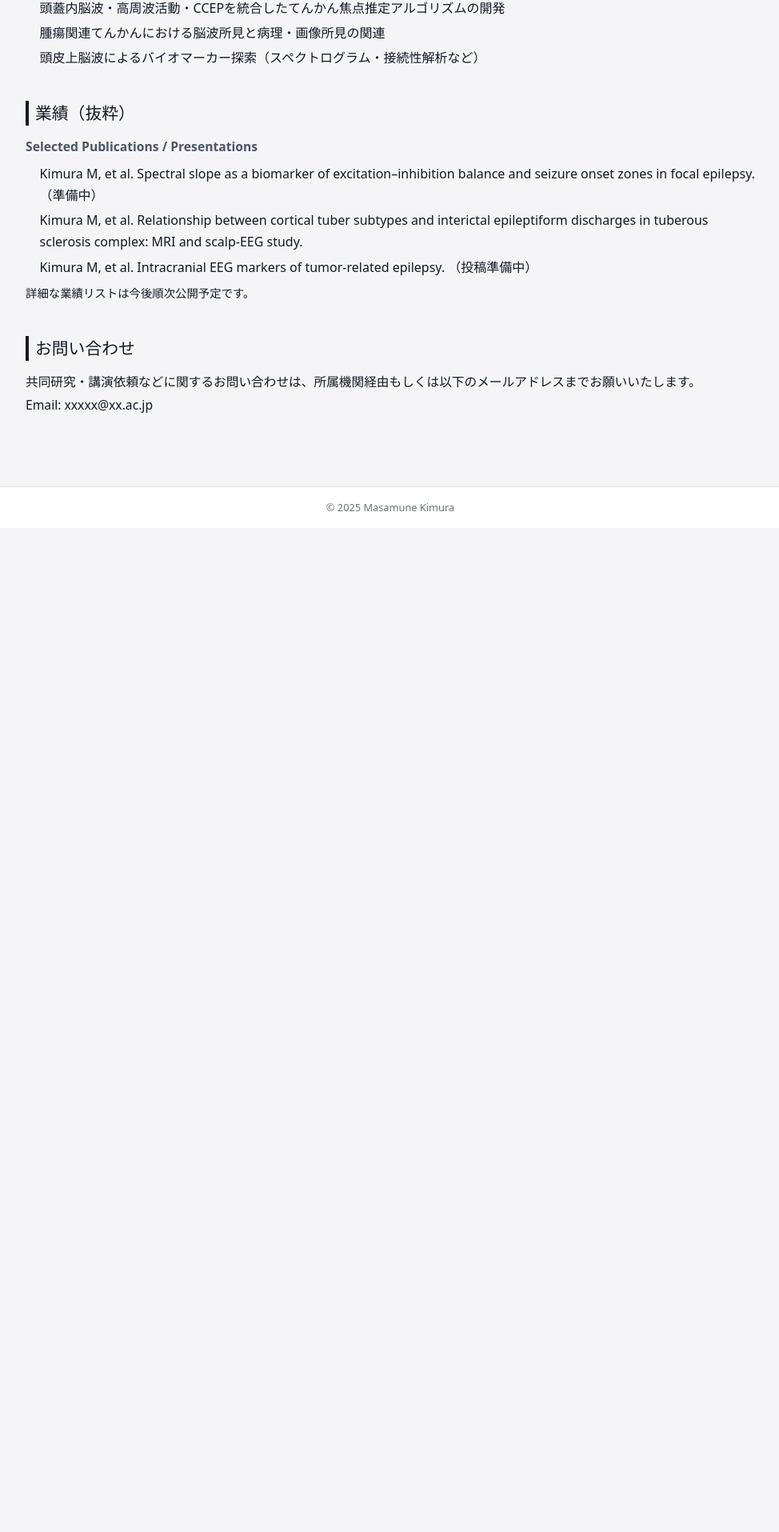
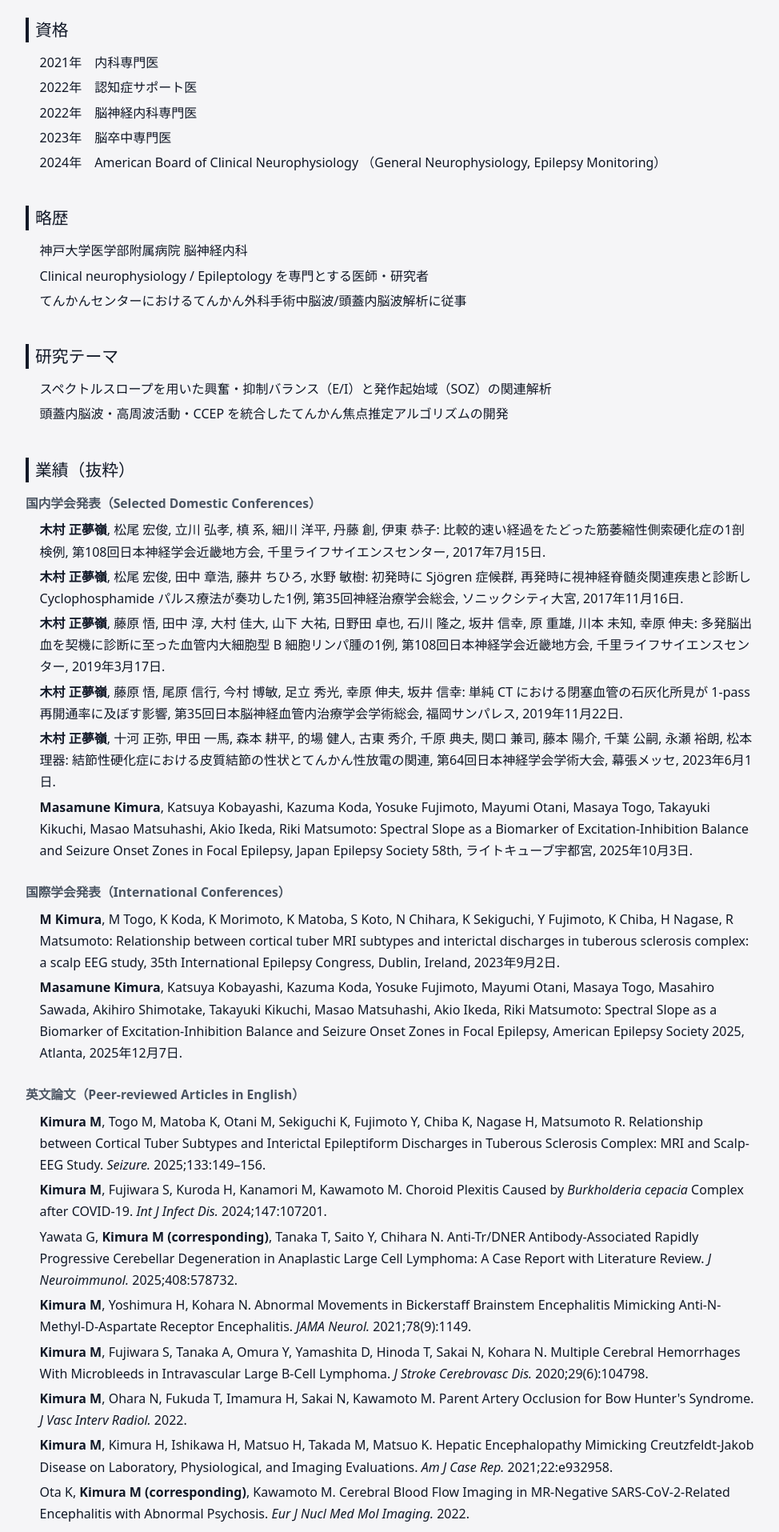
Before and after one commit to masamune-kimura/personal-website, a Next.js app: page /ja in a window 1280 px wide. Shown: the part 832-2747 px from the top of the page at 80% size, without its empty margins (152-1126 px from the left). Before the commit the page ends 1492 px from the top, so only its background shows below. Built offline with nearby package versions, Linux system fonts and the light colour scheme.

Commit message:
Update xxx

```diff
--- a/app/ja/page.tsx
+++ b/app/ja/page.tsx
@@ -5,21 +5,20 @@ export default function JapaneseHome() {
       <section className="section">
         <h2>ご挨拶</h2>
         <p>
-          木村政宗（Masamune Kimura）と申します。脳神経内科医として主にてんかん診療と
-          脳波（特に頭蓋内脳波）の解析に従事しています。臨床現場での経験と研究を通じて、
-          てんかん外科の精度向上と、患者さん一人ひとりに最適な治療選択を届けることを目指しています。
+          木村 正夢嶺（Masamune Kimura）です。脳神経内科医として主にてんかん診療と
+          脳波（特に頭蓋内脳波）の解析を専門としています。臨床現場での経験と研究を通じて、
+          患者さん一人ひとりに最適な治療選択を届けることを目指しています。
         </p>
       </section>
 
       <section className="section">
         <h2>専門分野</h2>
-        <p className="section-subtitle">Clinical & Research Interests</p>
+        <p className="section-subtitle">Clinical &amp; Research Interests</p>
         <ul>
           <li>てんかん（特に難治性焦点てんかん）の診断と治療</li>
           <li>頭蓋内脳波（ECoG・深部電極）を用いたてんかん焦点同定</li>
           <li>スペクトルスロープ・非周期成分を指標とした興奮・抑制バランス（E/I）の評価</li>
-          <li>高周波活動（HFOs）やCCEPを用いた機能結合・てんかんネットワーク解析</li>
-          <li>腫瘍関連てんかんにおける脳波・病理・画像の統合解析</li>
+          <li>高周波活動（HFOs）や CCEP を用いた機能結合・てんかんネットワーク解析</li>
         </ul>
         <div className="badge-list">
           <span className="badge">Epilepsy</span>
@@ -30,11 +29,39 @@ export default function JapaneseHome() {
       </section>
 
       <section className="section">
+        <h2>学歴・職歴</h2>
+        <p className="section-subtitle">Education &amp; Professional Experience</p>
+        <ul>
+          <li>2009年　洛南高等学校 Ⅲ類 卒業</li>
+          <li>2009年　京都府立医科大学 医学部 医学科</li>
+          <li>2011年 9–11月　TAFE Queensland Gold Coast, English Language Intensive Courses for Overseas Students</li>
+          <li>2016年　近江八幡市立総合医療センター </li>
+          <li>2018年　神戸市立医療センター中央市民病院 神経内科</li>
+          <li>2022年　神戸大学医学部附属病院 脳神経内科 医員</li>
+          <li>2022年　神戸大学大学院 医学研究科 内科学講座 脳神経内科学分野 大学院生</li>
+        </ul>
+      </section>
+
+      <section className="section">
+        <h2>資格</h2>
+        <ul>
+          <li>2021年　内科専門医</li>
+          <li>2022年　認知症サポート医</li>
+          <li>2022年　脳神経内科専門医</li>
+          <li>2023年　脳卒中専門医</li>
+          <li>
+            2024年　American Board of Clinical Neurophysiology
+            （General Neurophysiology, Epilepsy Monitoring）
+          </li>
+        </ul>
+      </section>
+
+      <section className="section">
         <h2>略歴</h2>
         <ul>
-          <li>神戸大学医学部 脳神経内科</li>
+          <li>神戸大学医学部附属病院 脳神経内科</li>
           <li>Clinical neurophysiology / Epileptology を専門とする医師・研究者</li>
-          <li>てんかんセンターにおけるビデオ脳波モニタリング・頭蓋内脳波評価に従事</li>
+          <li>てんかんセンターにおけるてんかん外科手術中脳波/頭蓋内脳波解析に従事</li>
         </ul>
       </section>
 
@@ -42,38 +69,156 @@ export default function JapaneseHome() {
         <h2>研究テーマ</h2>
         <ul>
           <li>
-            スペクトルスロープを用いた興奮・抑制バランスと発作起始域（SOZ）の関連解析
+            スペクトルスロープを用いた興奮・抑制バランス（E/I）と発作起始域（SOZ）の関連解析
           </li>
           <li>
-            頭蓋内脳波・高周波活動・CCEPを統合したてんかん焦点推定アルゴリズムの開発
+            頭蓋内脳波・高周波活動・CCEP を統合したてんかん焦点推定アルゴリズムの開発
           </li>
-          <li>腫瘍関連てんかんにおける脳波所見と病理・画像所見の関連</li>
-          <li>頭皮上脳波によるバイオマーカー探索（スペクトログラム・接続性解析など）</li>
         </ul>
       </section>
 
       <section className="section">
         <h2>業績（抜粋）</h2>
-        <p className="section-subtitle">Selected Publications / Presentations</p>
+        <p className="section-subtitle">国内学会発表（Selected Domestic Conferences）</p>
         <ul>
           <li>
-            Kimura M, et al. Spectral slope as a biomarker of
-            excitation–inhibition balance and seizure onset zones in focal
-            epilepsy. （準備中）
+            <strong>木村 正夢嶺</strong>, 松尾 宏俊, 立川 弘孝, 槙 系, 細川 洋平, 丹藤 創, 伊東 恭子:
+            比較的速い経過をたどった筋萎縮性側索硬化症の1剖検例,
+            第108回日本神経学会近畿地方会, 千里ライフサイエンスセンター, 2017年7月15日.
           </li>
           <li>
-            Kimura M, et al. Relationship between cortical tuber subtypes and
-            interictal epileptiform discharges in tuberous sclerosis complex:
-            MRI and scalp-EEG study.
+            <strong>木村 正夢嶺</strong>, 松尾 宏俊, 田中 章浩, 藤井 ちひろ, 水野 敏樹:
+            初発時に Sjögren 症候群, 再発時に視神経脊髄炎関連疾患と診断し
+            Cyclophosphamide パルス療法が奏功した1例,
+            第35回神経治療学会総会, ソニックシティ大宮, 2017年11月16日.
           </li>
           <li>
-            Kimura M, et al. Intracranial EEG markers of tumor-related
-            epilepsy. （投稿準備中）
+            <strong>木村 正夢嶺</strong>, 藤原 悟, 田中 淳, 大村 佳大, 山下 大祐, 日野田 卓也, 石川 隆之,
+            坂井 信幸, 原 重雄, 川本 未知, 幸原 伸夫:
+            多発脳出血を契機に診断に至った血管内大細胞型 B 細胞リンパ腫の1例,
+            第108回日本神経学会近畿地方会, 千里ライフサイエンスセンター, 2019年3月17日.
+          </li>
+          <li>
+            <strong>木村 正夢嶺</strong>, 藤原 悟, 尾原 信行, 今村 博敏, 足立 秀光, 幸原 伸夫, 坂井 信幸:
+            単純 CT における閉塞血管の石灰化所見が 1-pass 再開通率に及ぼす影響,
+            第35回日本脳神経血管内治療学会学術総会, 福岡サンパレス, 2019年11月22日.
+          </li>
+          <li>
+            <strong>木村 正夢嶺</strong>, 十河 正弥, 甲田 一馬, 森本 耕平, 的場 健人, 古東 秀介, 千原 典夫,
+            関口 兼司, 藤本 陽介, 千葉 公嗣, 永瀬 裕朗, 松本 理器:
+            結節性硬化症における皮質結節の性状とてんかん性放電の関連,
+            第64回日本神経学会学術大会, 幕張メッセ, 2023年6月1日.
+          </li>
+          <li>
+            <strong>Masamune Kimura</strong>, Katsuya Kobayashi, Kazuma Koda, Yosuke Fujimoto,
+            Mayumi Otani, Masaya Togo, Takayuki Kikuchi, Masao Matsuhashi, Akio Ikeda,
+            Riki Matsumoto:
+            Spectral Slope as a Biomarker of Excitation-Inhibition Balance and Seizure Onset Zones
+            in Focal Epilepsy, Japan Epilepsy Society 58th, ライトキューブ宇都宮, 2025年10月3日.
           </li>
         </ul>
-        <p style={{ fontSize: "0.9rem", marginTop: "0.4rem" }}>
-          詳細な業績リストは今後順次公開予定です。
+
+        <p className="section-subtitle" style={{ marginTop: "1.5rem" }}>
+          国際学会発表（International Conferences）
         </p>
+        <ul>
+          <li>
+            <strong>M Kimura</strong>, M Togo, K Koda, K Morimoto, K Matoba, S Koto, N Chihara, K Sekiguchi,
+            Y Fujimoto, K Chiba, H Nagase, R Matsumoto:
+            Relationship between cortical tuber MRI subtypes and interictal discharges in
+            tuberous sclerosis complex: a scalp EEG study, 35th International Epilepsy Congress,
+            Dublin, Ireland, 2023年9月2日.
+          </li>
+          <li>
+            <strong>Masamune Kimura</strong>, Katsuya Kobayashi, Kazuma Koda, Yosuke Fujimoto, Mayumi Otani,
+            Masaya Togo, Masahiro Sawada, Akihiro Shimotake, Takayuki Kikuchi, Masao Matsuhashi,
+            Akio Ikeda, Riki Matsumoto:
+            Spectral Slope as a Biomarker of Excitation-Inhibition Balance and Seizure Onset Zones
+            in Focal Epilepsy, American Epilepsy Society 2025, Atlanta, 2025年12月7日.
+          </li>
+        </ul>
+
+        <p className="section-subtitle" style={{ marginTop: "1.5rem" }}>
+          英文論文（Peer-reviewed Articles in English）
+        </p>
+        <ul>
+          <li>
+            <strong>Kimura M</strong>, Togo M, Matoba K, Otani M, Sekiguchi K, Fujimoto Y, Chiba K, Nagase H,
+            Matsumoto R. Relationship between Cortical Tuber Subtypes and Interictal
+            Epileptiform Discharges in Tuberous Sclerosis Complex: MRI and Scalp-EEG Study.
+            <em> Seizure.</em> 2025;133:149–156.
+          </li>
+          <li>
+            <strong>Kimura M</strong>, Fujiwara S, Kuroda H, Kanamori M, Kawamoto M. Choroid Plexitis Caused by
+            <em> Burkholderia cepacia</em> Complex after COVID-19.
+            <em> Int J Infect Dis.</em> 2024;147:107201.
+          </li>
+          <li>
+            Yawata G, <strong>Kimura M (corresponding)</strong>, Tanaka T, Saito Y, Chihara N.
+            Anti-Tr/DNER Antibody-Associated Rapidly Progressive Cerebellar Degeneration in
+            Anaplastic Large Cell Lymphoma: A Case Report with Literature Review.
+            <em> J Neuroimmunol.</em> 2025;408:578732.
+          </li>
+          <li>
+            <strong>Kimura M</strong>, Yoshimura H, Kohara N. Abnormal Movements in Bickerstaff Brainstem
+            Encephalitis Mimicking Anti-N-Methyl-D-Aspartate Receptor Encephalitis.
+            <em> JAMA Neurol.</em> 2021;78(9):1149.
+          </li>
+          <li>
+            <strong>Kimura M</strong>, Fujiwara S, Tanaka A, Omura Y, Yamashita D, Hinoda T, Sakai N, Kohara N.
+            Multiple Cerebral Hemorrhages With Microbleeds in Intravascular Large B-Cell
+            Lymphoma. <em>J Stroke Cerebrovasc Dis.</em> 2020;29(6):104798.
+          </li>
+          <li>
+            <strong>Kimura M</strong>, Ohara N, Fukuda T, Imamura H, Sakai N, Kawamoto M.
+            Parent Artery Occlusion for Bow Hunter&apos;s Syndrome.
+            <em> J Vasc Interv Radiol.</em> 2022.
+          </li>
+          <li>
+            <strong>Kimura M</strong>, Kimura H, Ishikawa H, Matsuo H, Takada M, Matsuo K.
+            Hepatic Encephalopathy Mimicking Creutzfeldt-Jakob Disease on Laboratory,
+            Physiological, and Imaging Evaluations.
+            <em> Am J Case Rep.</em> 2021;22:e932958.
+          </li>
+          <li>
+            Ota K, <strong>Kimura M (corresponding)</strong>, Kawamoto M. Cerebral Blood Flow Imaging in MR-Negative
+            SARS-CoV-2-Related Encephalitis with Abnormal Psychosis.
+            <em> Eur J Nucl Med Mol Imaging.</em> 2022.
+          </li>
+          <li>
+            Yoshimura H, Togo M, Ishii J, Ishiyama H, Tamura R, <strong>Kimura M</strong>, et al.
+            Electroencephalographic Findings in Bickerstaff’s Brainstem Encephalitis: A Possible
+            Reflection of the Dysfunction of the Ascending Reticular Activating System.
+            <em> Clin Neurophysiol Pract.</em> (in press).
+          </li>
+          <li>
+            Ishiyama H, Ishii J, Yoshimura H, Tsunogae M, Fujiwara S, Hiya S, Inui R, Shiomi Y,
+            Nakazawa S, <strong>Kimura M</strong>, et al. Neurological Manifestations and Long-term Sequelae in
+            Hospitalized Patients with COVID-19.
+            <em> Intern Med.</em> 2021;60(22):3559–3567.
+          </li>
+        </ul>
+
+        <p className="section-subtitle" style={{ marginTop: "1.5rem" }}>
+          和文論文（Articles in Japanese）
+        </p>
+        <ul>
+          <li>
+            <strong>木村 正夢嶺</strong>, 吉村 元, 幸原 伸夫:
+            胸骨正中切開術後の血腫による圧迫で腕神経叢下神経幹障害を生じた1例,
+            <em> 臨床神経学.</em> 2020;60:758–761.
+          </li>
+          <li>
+            <strong>木村 正夢嶺</strong>, 松本 理器:
+            第3章 脳・神経 てんかん. 薬との「つながり」，薬による「変化」がわかる,
+            病態生理学, <em>月刊薬事.</em> 2023;65(7):91–98.
+          </li>
+          <li>
+            <strong>木村 正夢嶺</strong>, 関口 兼司, 永瀬 裕朗, 尾藤 祐子:
+            内科医のための成人移行支援〜神経系疾患を中心として〜,
+            <em> 臨床雑誌内科.</em> 2025;135(5).
+          </li>
+        </ul>
       </section>
 
       <section className="section">
@@ -82,8 +227,7 @@ export default function JapaneseHome() {
           共同研究・講演依頼などに関するお問い合わせは、所属機関経由もしくは以下のメールアドレスまでお願いいたします。
         </p>
         <p>
-          Email:{" "}
-          <a href="mailto:xxxxx@xx.ac.jp">xxxxx@xx.ac.jp</a>
+          Email: <a href="mailto:sumthing1004@gmail.com">sumthing1004@gmail.com</a>
         </p>
       </section>
     </>
```
